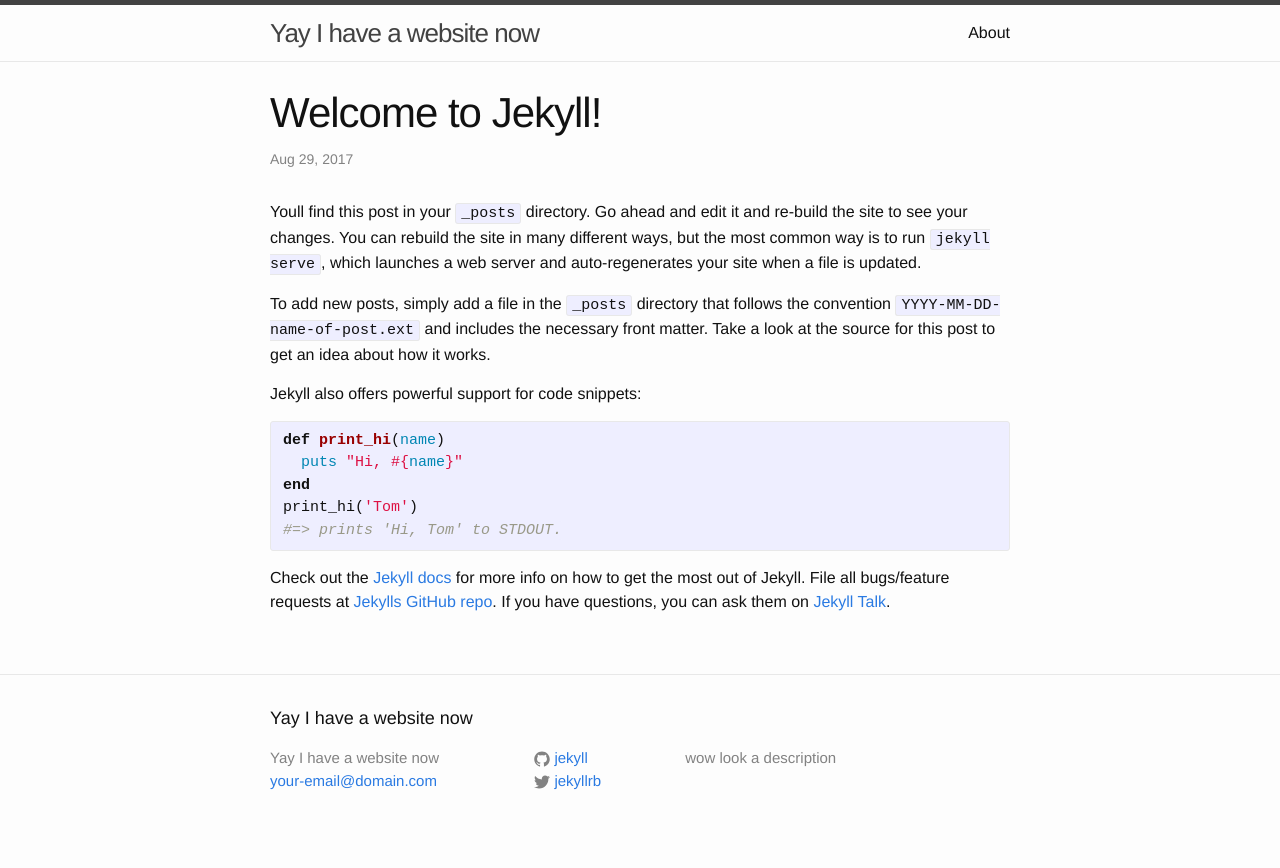
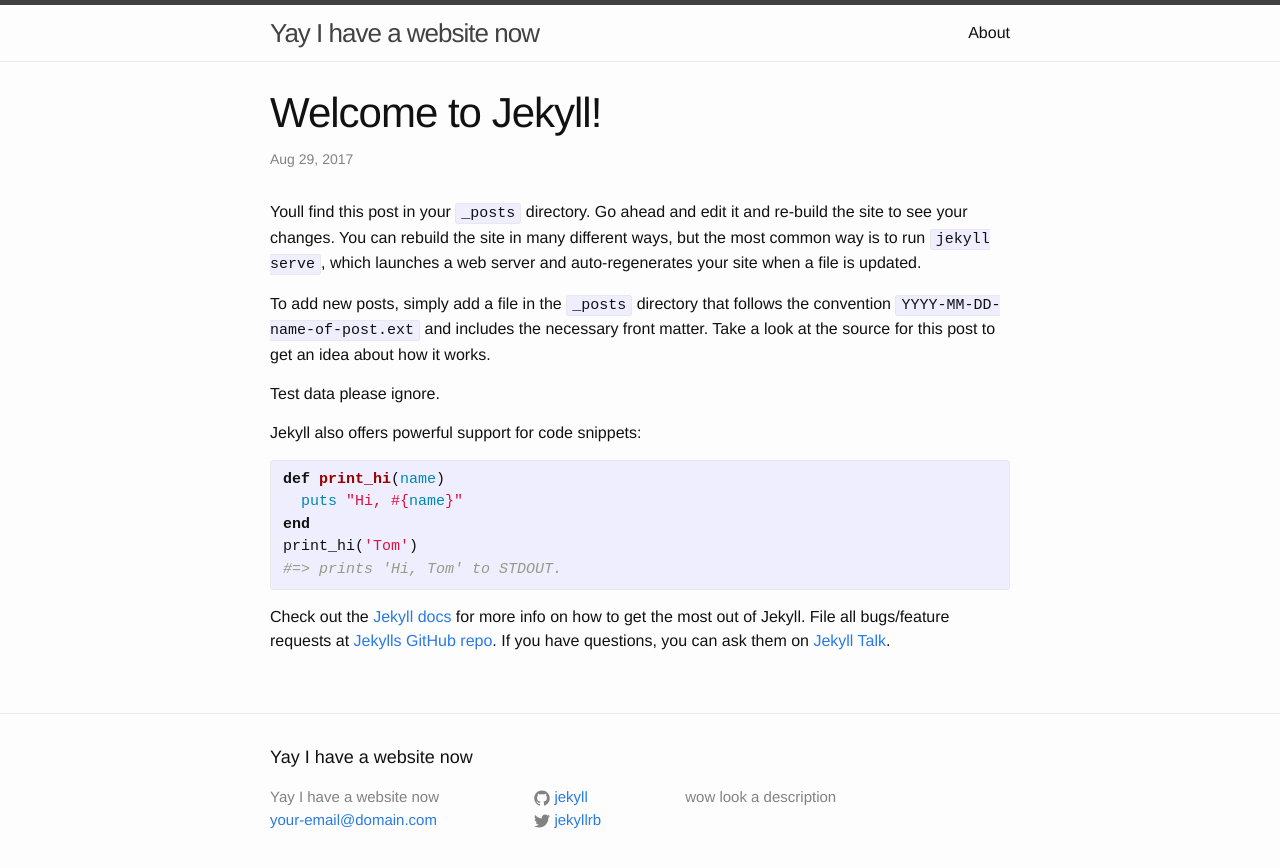
Before and after one commit to SpaceNerd95251/SpaceNerd95251.github.io, a Jekyll site: the page built from _posts/2017-08-29-welcome-to-jekyll.markdown, in a window 1280 px wide. Shown: the top 868 px of the page. Built offline with Jekyll 4.4.1, drawn with Linux system fonts in a browser that asks for light colours.

Commit message:
Update 2017-08-29-welcome-to-jekyll-.markdown
test

```diff
--- a/_posts/2017-08-29-welcome-to-jekyll.markdown
+++ b/_posts/2017-08-29-welcome-to-jekyll.markdown
@@ -7,6 +7,8 @@ categories: jekyll update
 Youll find this post in your `_posts` directory. Go ahead and edit it and re-build the site to see your changes. You can rebuild the site in many different ways, but the most common way is to run `jekyll serve`, which launches a web server and auto-regenerates your site when a file is updated.
 
 To add new posts, simply add a file in the `_posts` directory that follows the convention `YYYY-MM-DD-name-of-post.ext` and includes the necessary front matter. Take a look at the source for this post to get an idea about how it works.
+
+Test data please ignore.
 
 Jekyll also offers powerful support for code snippets:
 
```
